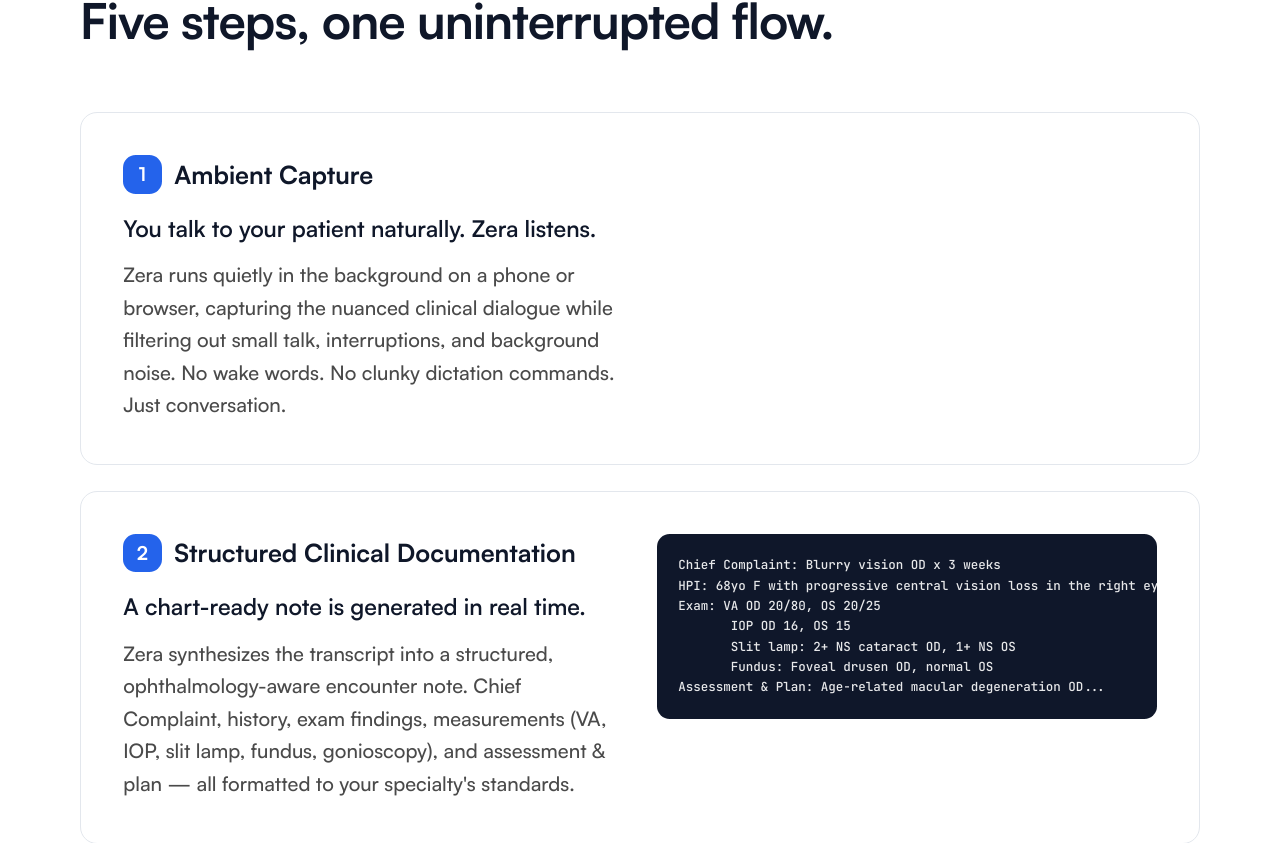
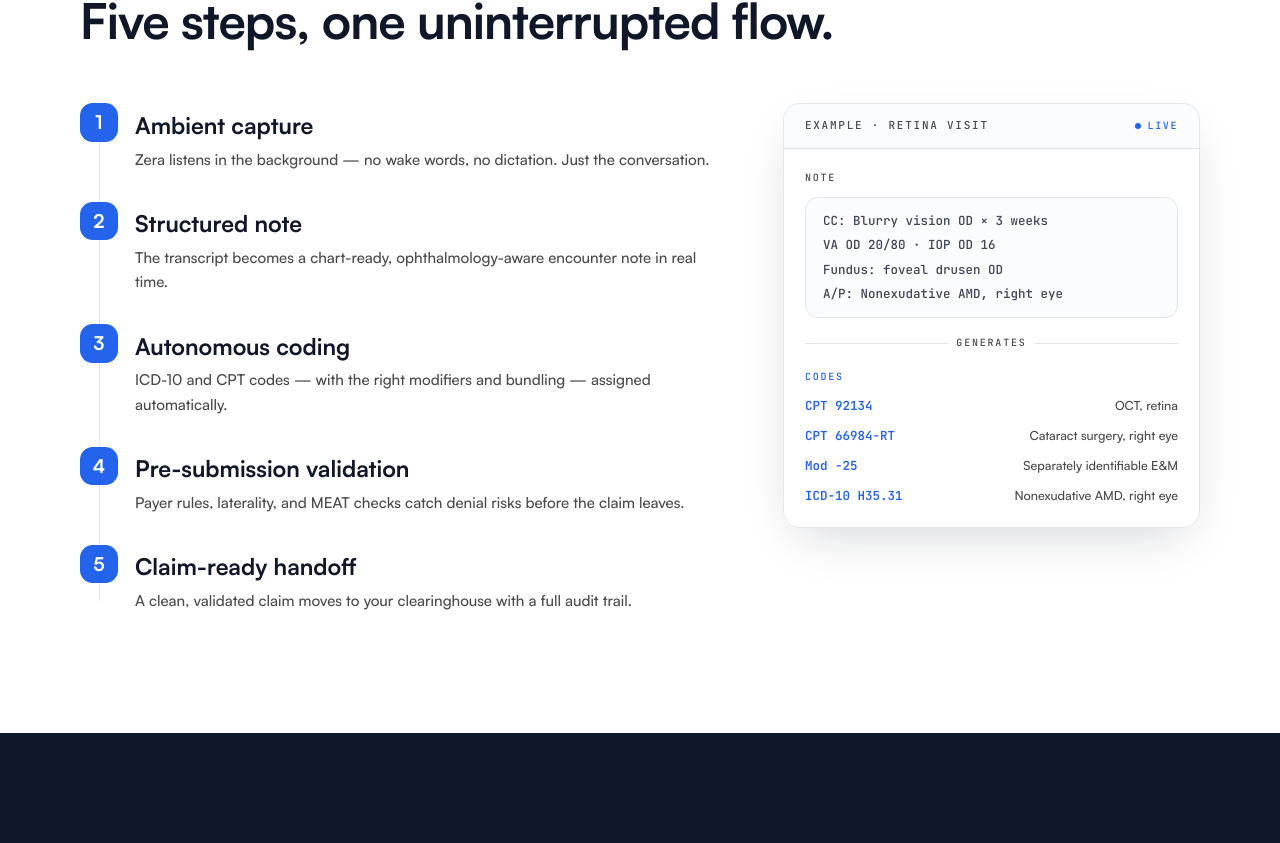
Before and after one commit to nuscript-zera/zera-website, a Next.js app: page /how-it-works in a window 1280 px wide. Shown: the part 1597-2440 px from the top of the page. Built offline with nearby package versions, Linux system fonts and the light colour scheme.

Commit message:
How It Works: simplify engine section to timeline + example artifact

```diff
--- a/app/how-it-works/page.tsx
+++ b/app/how-it-works/page.tsx
@@ -27,49 +27,26 @@
   },
 ];
 
-const FIVE_STEPS = [
-  {
-    number: 1,
-    title: "Ambient Capture",
-    pull: "You talk to your patient naturally. Zera listens.",
-    body: "Zera runs quietly in the background on a phone or browser, capturing the nuanced clinical dialogue while filtering out small talk, interruptions, and background noise. No wake words. No clunky dictation commands. Just conversation.",
-  },
-  {
-    number: 2,
-    title: "Structured Clinical Documentation",
-    pull: "A chart-ready note is generated in real time.",
-    body: "Zera synthesizes the transcript into a structured, ophthalmology-aware encounter note. Chief Complaint, history, exam findings, measurements (VA, IOP, slit lamp, fundus, gonioscopy), and assessment & plan — all formatted to your specialty's standards.",
-    code: `Chief Complaint: Blurry vision OD x 3 weeks
-HPI: 68yo F with progressive central vision loss in the right eye...
-Exam: VA OD 20/80, OS 20/25
-       IOP OD 16, OS 15
-       Slit lamp: 2+ NS cataract OD, 1+ NS OS
-       Fundus: Foveal drusen OD, normal OS
-Assessment & Plan: Age-related macular degeneration OD...`,
-  },
-  {
-    number: 3,
-    title: "Autonomous Medical Coding",
-    pull: "Zera translates the clinical story into billable codes.",
-    body: "Zera reads the Medical Decision Making context and automatically assigns ICD-10 and CPT/HCPCS codes. It understands specialty-specific procedural logic — applying modifiers like -25, -59, and -50 for bilateral procedures, and bundling logic for combined exam, imaging, and surgical workflows.",
-    code: `CPT: 92134 (OCT, retina)
-CPT: 66984-RT (Cataract surgery, right eye)
-Modifier: -25 (Significant, separately identifiable E&M)
-ICD-10: H35.31 (Nonexudative AMD, right eye)
-ICD-10: H25.11 (Age-related nuclear cataract, right eye)`,
-  },
-  {
-    number: 4,
-    title: "Pre-Submission Validation",
-    pull: "Errors are caught at the encounter, not after the rejection.",
-    body: "Before a claim ever leaves the practice, Zera validates it against payer rules, laterality consistency, MEAT documentation requirements, and code-pair edits. Denial risks surface while the encounter is still fresh — not weeks later when the remittance arrives.",
-  },
-  {
-    number: 5,
-    title: "Claim-Ready Handoff",
-    pull: "A clean, validated claim with a complete audit trail.",
-    body: "The validated claim moves to your clearinghouse or billing team, every code traceable to its source documentation. What used to take days of back-and-forth between providers, scribes, and coders happens in one continuous workflow.",
-  },
+const STEPS = [
+  { n: 1, title: "Ambient capture", desc: "Zera listens in the background — no wake words, no dictation. Just the conversation." },
+  { n: 2, title: "Structured note", desc: "The transcript becomes a chart-ready, ophthalmology-aware encounter note in real time." },
+  { n: 3, title: "Autonomous coding", desc: "ICD-10 and CPT codes — with the right modifiers and bundling — assigned automatically." },
+  { n: 4, title: "Pre-submission validation", desc: "Payer rules, laterality, and MEAT checks catch denial risks before the claim leaves." },
+  { n: 5, title: "Claim-ready handoff", desc: "A clean, validated claim moves to your clearinghouse with a full audit trail." },
+];
+
+const NOTE_LINES = [
+  "CC: Blurry vision OD × 3 weeks",
+  "VA OD 20/80  ·  IOP OD 16",
+  "Fundus: foveal drusen OD",
+  "A/P: Nonexudative AMD, right eye",
+];
+
+const CODES = [
+  { code: "CPT 92134", desc: "OCT, retina" },
+  { code: "CPT 66984-RT", desc: "Cataract surgery, right eye" },
+  { code: "Mod -25", desc: "Separately identifiable E&M" },
+  { code: "ICD-10 H35.31", desc: "Nonexudative AMD, right eye" },
 ];
 
 export default function HowItWorks() {
@@ -113,38 +90,80 @@
         </div>
       </section>
 
-      {/* 5-step engine */}
+      {/* The Engine — compact timeline + one example artifact */}
       <section className="py-20 lg:py-28">
         <div className="max-w-[1180px] mx-auto px-4 md:px-[1.5938rem] lg:px-[1.75rem]">
-          <AnimatedSection className="max-w-3xl mb-16">
+          <AnimatedSection className="max-w-3xl mb-14">
             <SectionLabel>The Engine</SectionLabel>
             <h2 className="text-[2.1rem] lg:text-[2.9rem] font-bold text-foreground mt-4 leading-[0.98] tracking-[-0.02em] text-balance">
               Five steps, one uninterrupted flow.
             </h2>
           </AnimatedSection>
 
-          <div className="space-y-6">
-            {FIVE_STEPS.map((step, i) => (
-              <AnimatedSection key={step.number} delay={i * 0.05}>
-                <div className="rounded-2xl border border-border bg-white p-8 lg:p-10">
-                  <div className="grid grid-cols-1 lg:grid-cols-2 gap-8 items-start">
-                    <div>
-                      <div className="flex items-center gap-3 mb-4">
-                        <span className="flex h-9 w-9 items-center justify-center rounded-lg bg-primary text-white font-bold text-sm">{step.number}</span>
-                        <h3 className="text-xl font-bold text-foreground">{step.title}</h3>
+          <div className="grid lg:grid-cols-5 gap-10 lg:gap-12 items-start">
+            {/* Left: numbered timeline */}
+            <AnimatedSection className="lg:col-span-3">
+              <div className="relative">
+                <span aria-hidden className="absolute left-[1.125rem] top-3 bottom-3 w-px bg-border" />
+                <ol className="space-y-7">
+                  {STEPS.map((s) => (
+                    <li key={s.n} className="relative flex gap-4">
+                      <span className="relative z-10 flex h-9 w-9 shrink-0 items-center justify-center rounded-lg bg-primary text-white text-sm font-bold">
+                        {s.n}
+                      </span>
+                      <div className="pt-1">
+                        <h3 className="text-lg font-bold text-foreground">{s.title}</h3>
+                        <p className="text-[15px] text-muted-foreground leading-relaxed mt-1">{s.desc}</p>
                       </div>
-                      <p className="text-lg text-foreground font-semibold mb-3">{step.pull}</p>
-                      <p className="text-muted-foreground leading-relaxed">{step.body}</p>
+                    </li>
+                  ))}
+                </ol>
+              </div>
+            </AnimatedSection>
+
+            {/* Right: one example artifact, sticky */}
+            <AnimatedSection delay={0.15} className="lg:col-span-2">
+              <div className="lg:sticky lg:top-28">
+                <div
+                  className="rounded-2xl border border-border bg-white overflow-hidden"
+                  style={{ boxShadow: "0 18px 50px -18px rgba(15,23,42,0.22)" }}
+                >
+                  <div className="flex items-center justify-between border-b border-border bg-muted/40 px-5 py-3">
+                    <span className="font-mono text-[11px] uppercase tracking-[0.16em] text-muted-foreground">
+                      Example · Retina visit
+                    </span>
+                    <span className="inline-flex items-center gap-1.5 font-mono text-[10px] uppercase tracking-[0.16em] text-primary">
+                      <span className="w-1.5 h-1.5 rounded-full bg-primary" />
+                      Live
+                    </span>
+                  </div>
+                  <div className="p-5">
+                    <p className="font-mono text-[10px] uppercase tracking-[0.18em] text-muted-foreground mb-2.5">Note</p>
+                    <div className="rounded-xl bg-muted/40 border border-border px-4 py-3 space-y-1">
+                      {NOTE_LINES.map((line) => (
+                        <p key={line} className="font-mono text-[12.5px] leading-relaxed text-foreground/80">{line}</p>
+                      ))}
                     </div>
-                    {step.code && (
-                      <pre className="rounded-xl bg-[#0f172a] text-white/90 p-5 text-[12.5px] leading-relaxed font-mono overflow-x-auto">
-                        {step.code}
-                      </pre>
-                    )}
+
+                    <div className="flex items-center gap-2 my-4 text-muted-foreground">
+                      <span className="h-px flex-1 bg-border" />
+                      <span className="font-mono text-[10px] uppercase tracking-[0.18em]">generates</span>
+                      <span className="h-px flex-1 bg-border" />
+                    </div>
+
+                    <p className="font-mono text-[10px] uppercase tracking-[0.18em] text-primary mb-2.5">Codes</p>
+                    <ul className="space-y-2">
+                      {CODES.map((c) => (
+                        <li key={c.code} className="flex items-baseline justify-between gap-3">
+                          <span className="font-mono text-[12.5px] font-semibold text-primary tabular-nums">{c.code}</span>
+                          <span className="text-[12.5px] text-muted-foreground text-right">{c.desc}</span>
+                        </li>
+                      ))}
+                    </ul>
                   </div>
                 </div>
-              </AnimatedSection>
-            ))}
+              </div>
+            </AnimatedSection>
           </div>
         </div>
       </section>
```
